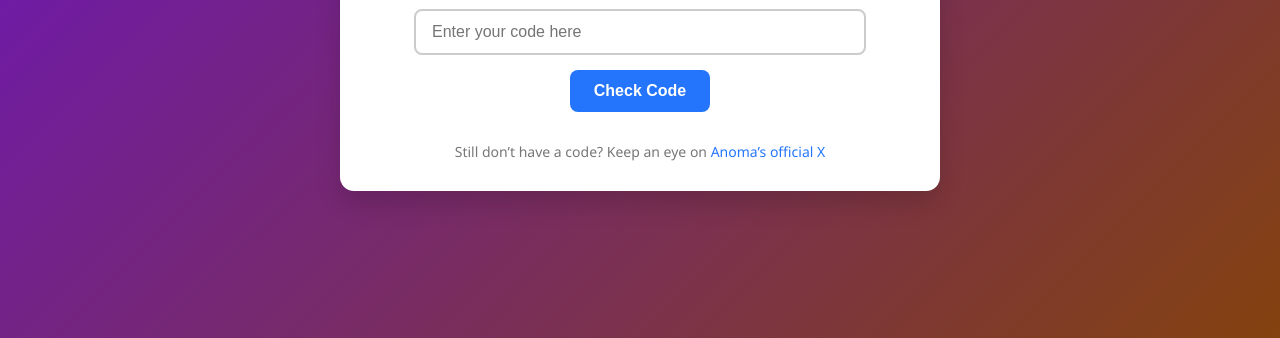
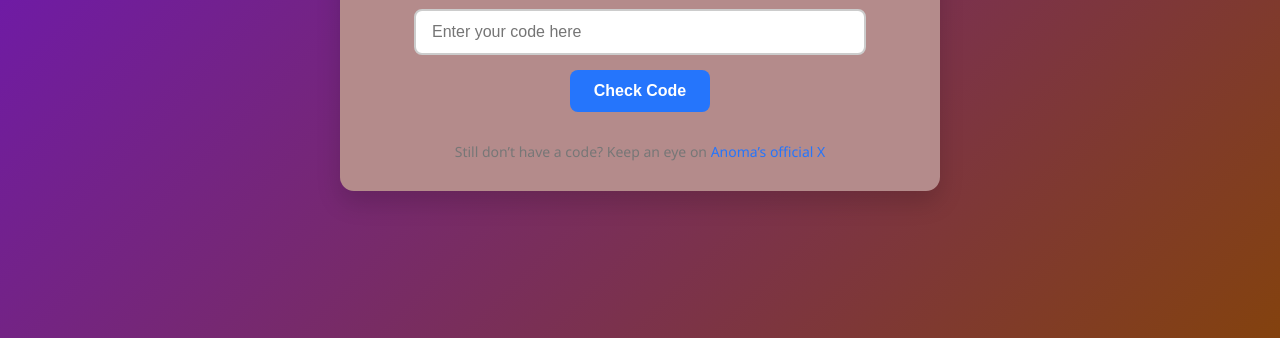
Before and after one commit to nitingujarathi/anoma-code-checker, a plain HTML site: page index.html in a window 1280 px wide. Shown: the part 417-755 px from the top of the page. Drawn offline with Linux system fonts and the light colour scheme.

Commit message:
update container color

```diff
--- a/style.css
+++ b/style.css
@@ -42,7 +42,7 @@ body {
 }
 
 .container {
-  background: #fff;
+  background: #b48b8b;
   padding: 30px 40px;
   box-shadow: 0 12px 25px rgba(0, 0, 0, 0.15);
   border-radius: 14px;
```
